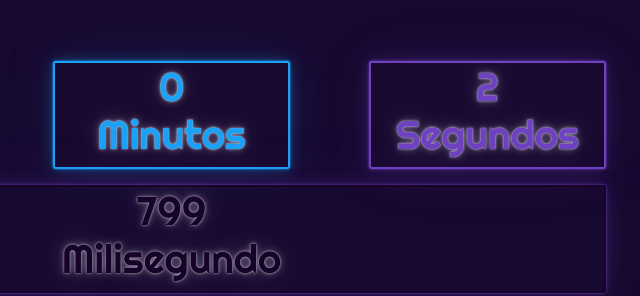
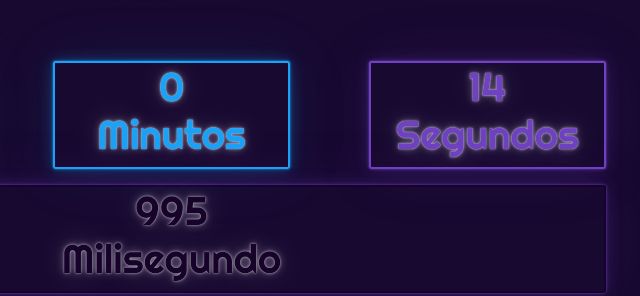
Before and after one commit to KevenCastilho/KevenCastilho.github.io, a plain HTML site: page cronometro/index.html in a window 1280 px wide. Both pictures are taken after a click on the link "Iniciar". Shown: the part 294-590 px from the top of the page, 508-1148 px from the left. Drawn offline with nearby package versions, Linux system fonts and the light colour scheme.

Commit message:
Update index.html

```diff
--- a/cronometro/index.html
+++ b/cronometro/index.html
@@ -81,7 +81,7 @@
 					contagem = true;
 					setTimeout(function(){
 						span_mili.html(milisegundos);
-						if(milisegundos == 1000){
+						if((milisegundos += 5) == 1000){
 							milisegundos = 0;
 							segundos++;
 							span_sec.html(segundos);
@@ -98,7 +98,6 @@
 							span_hr.html(horas);
 							minutos = 0;
 						}
-						milisegundos++;
 						if(contagem == true){
 							contar();
 						}
```
